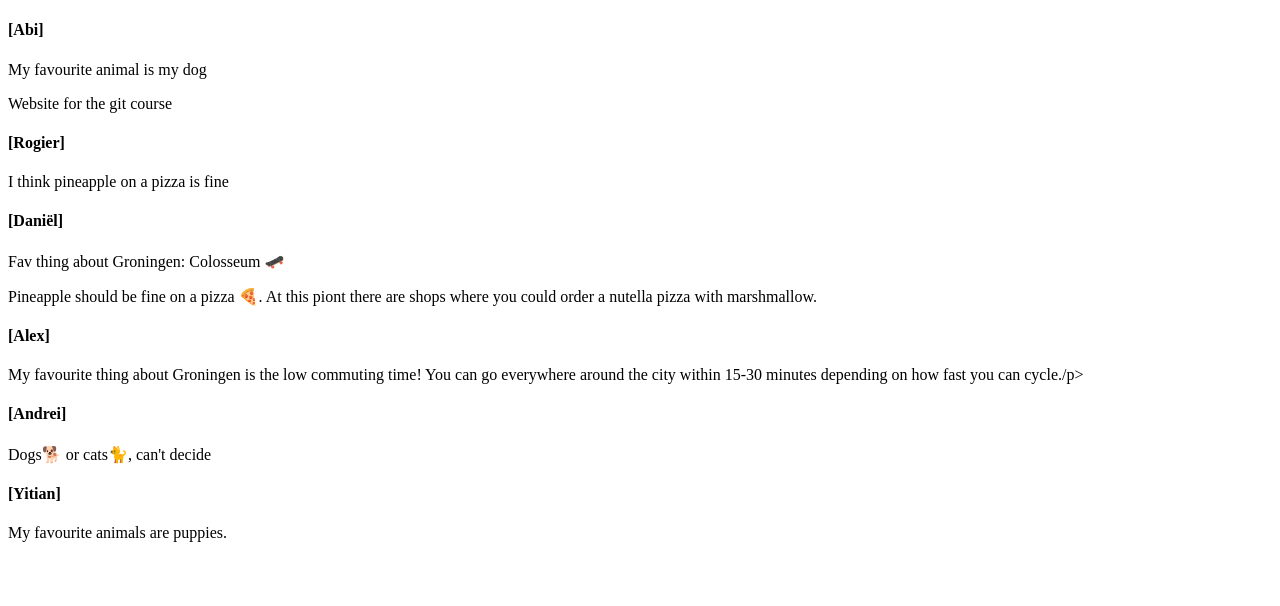
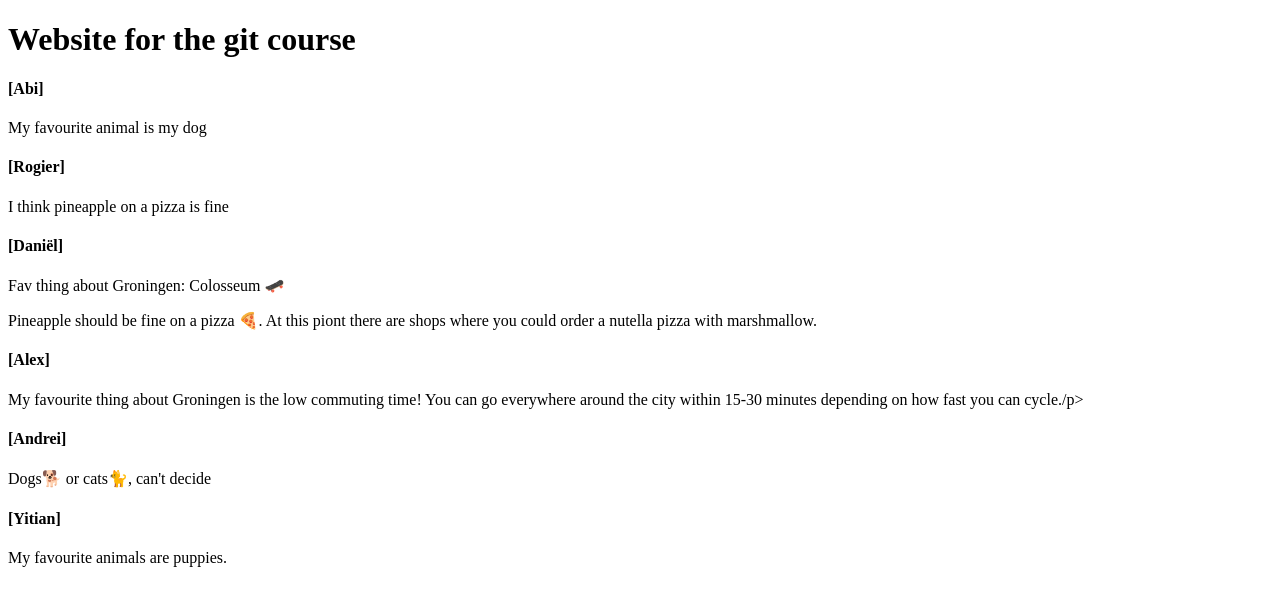
Before and after one commit to Rogier-blip/git-course-old, a plain HTML site: page index.html in a window 1280 px wide. Drawn offline with Linux system fonts and the light colour scheme.

Commit message:
move website for git course to the top and wrap it in an h1 header

```diff
--- a/index.html
+++ b/index.html
@@ -4,9 +4,9 @@
     <title>🙈🙏❤️🙊🥶🧐☑️🚀</title>
   </head>
   <body>
+    <h1>Website for the git course</h1>
     <h4>[Abi]</h4>
     <p>My favourite animal is my dog</p>
-    <p>Website for the git course</p>
     <h4>[Rogier]</h4>
     <p>I think pineapple on a pizza is fine</p>
     <h4>[Daniël]</h4>
```
